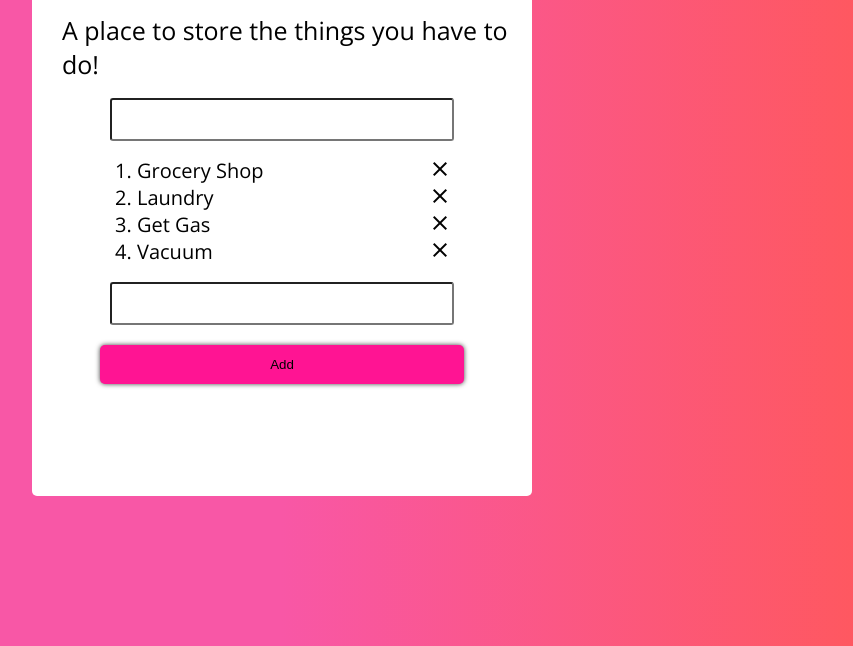
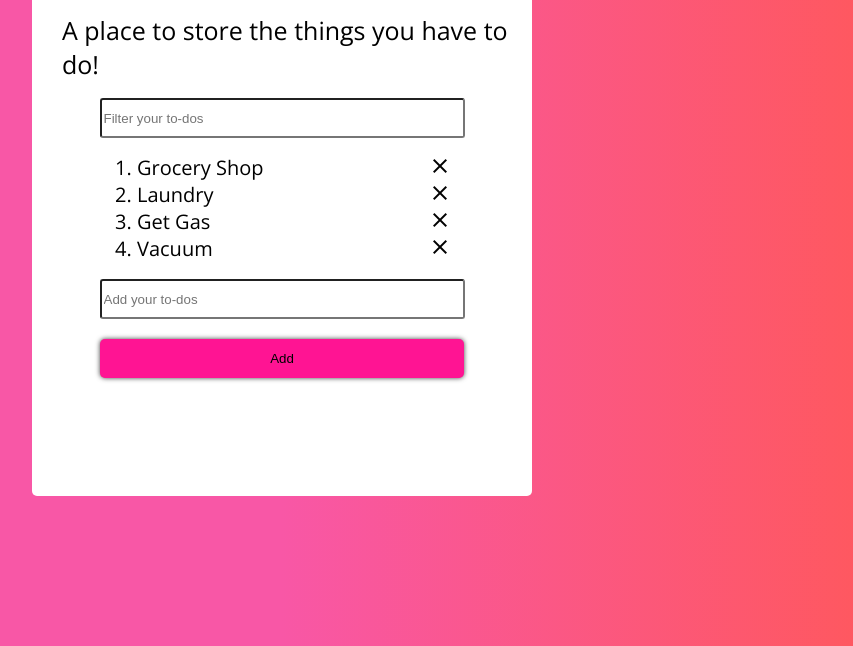
Before and after one commit to sheriffayez/TO-DO-LIST-APP, a plain HTML site: page index.html in a window 1280 px wide. Shown: the part 154-800 px from the top of the page, without its empty margins (358-1211 px from the left). Drawn offline with nearby package versions, Linux system fonts and the light colour scheme.

Commit message:
fixed the placeholder issue

```diff
--- a/index.html
+++ b/index.html
@@ -17,12 +17,12 @@
 
 		<div ng-controller="testController as test">
 
-			<input id="one" type="text" ng-model="stuff">
+			<input id="one" placeholder="Filter your to-dos" type="text" ng-model="stuff">
 
 			<ol>
 			<li ng-repeat="food in test.favFood track by $index"> {{ food }}<i class="material-icons" ng-click="test.removeFood($index)" href="">clear</i></li>
 			</ol>
-			<input id="two" placeholder="add your stuff" type="text" ng-model="addFood">
+			<input id="two" placeholder="Add your to-dos" type="text" ng-model="addFood">
 
 			<button ng-click="test.addFood(addFood)">Add</button>
 
--- a/style.css
+++ b/style.css
@@ -66,8 +66,9 @@ button{
 }
 
 #one, #two{
-	width: 300px;
-	padding: 12px 170px;
+	width: 365px;
+	height: 40px;
+	/*padding: 12px 17px;*/
     border-radius: 3px;
     margin: 17px  auto 0 ;
     display:block;
```
